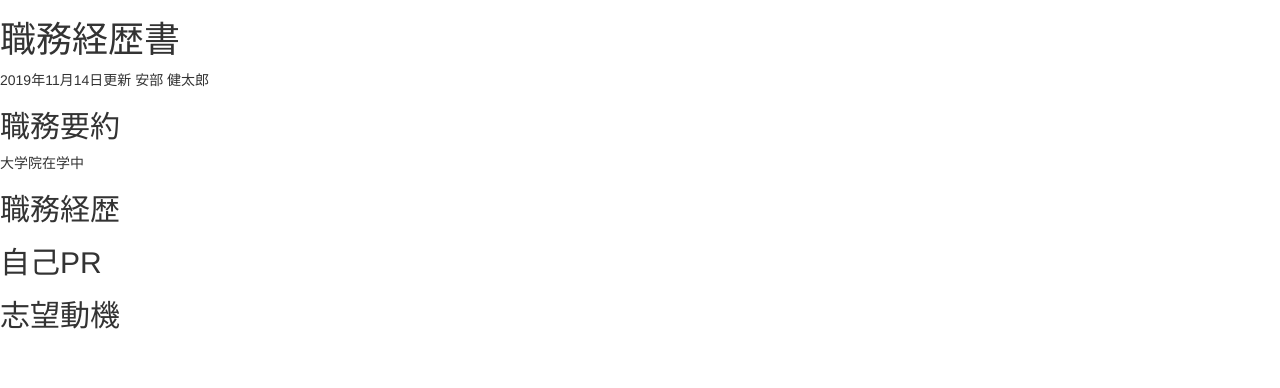
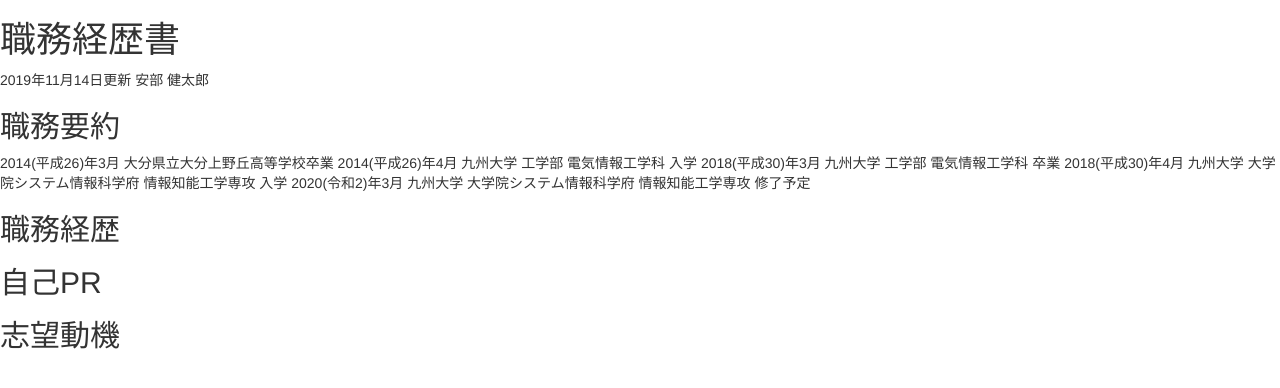
Before and after one commit to abekem/abekem.github.io, a Jekyll site: the page built from Curriculum-Vitae.md, in a window 1280 px wide. Shown: the top 388 px of the page. Built offline with Jekyll 4.4.1, drawn with Linux system fonts in a browser that asks for light colours; nearby versions of some CDN libraries; library files that are not in the unit come from our copies.

Commit message:
Update Curriculum-Vitae.md

```diff
--- a/Curriculum-Vitae.md
+++ b/Curriculum-Vitae.md
@@ -7,7 +7,11 @@ title: Curriculum-Vitae
 2019年11月14日更新
 安部 健太郎
 ## 職務要約
-大学院在学中
+2014(平成26)年3月 大分県立大分上野丘高等学校卒業
+2014(平成26)年4月 九州大学 工学部 電気情報工学科 入学
+2018(平成30)年3月 九州大学 工学部 電気情報工学科 卒業
+2018(平成30)年4月 九州大学 大学院システム情報科学府 情報知能工学専攻 入学
+2020(令和2)年3月 九州大学 大学院システム情報科学府 情報知能工学専攻 修了予定
 
 ## 職務経歴
 
```
